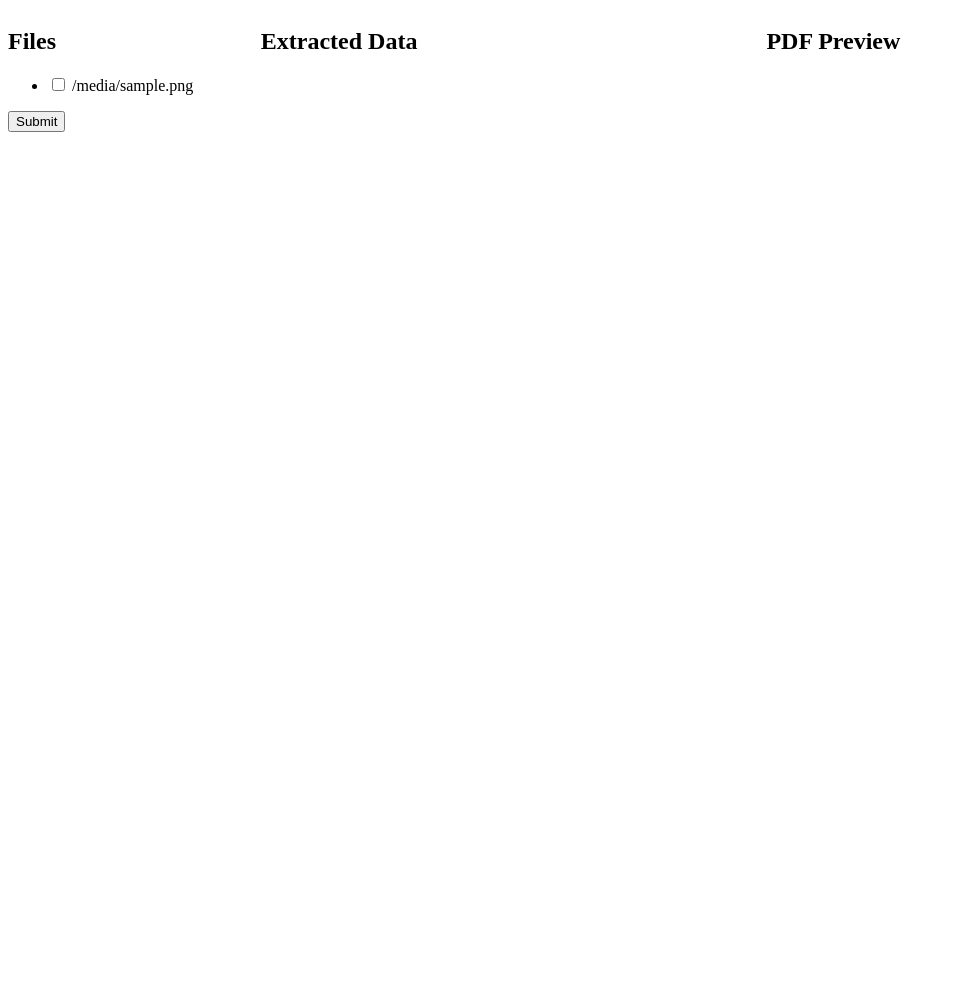
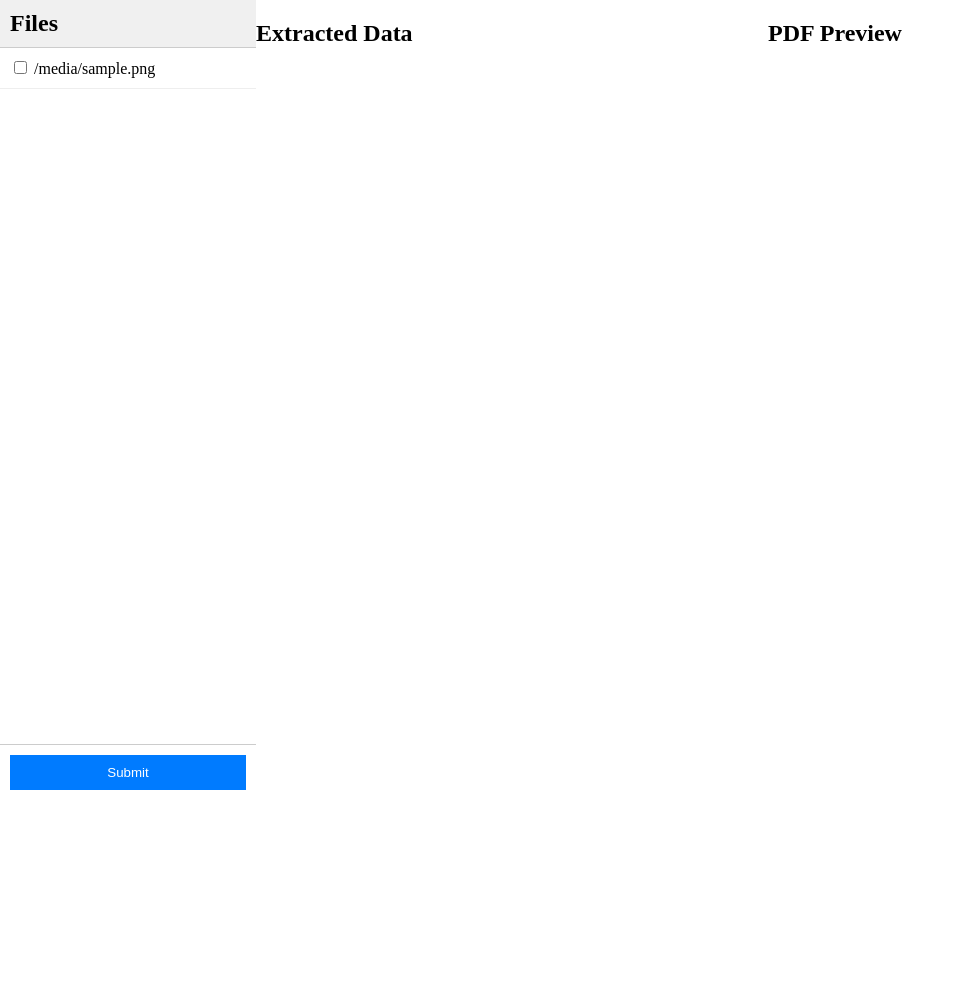
Before and after one commit to qcsui/annotation_gt, a Flask app: template app/templates/index.html in a window 1280 px wide. Shown: the top 989 px of the page, without its empty margins (0-965 px from the left). After the commit the page ends 790 px from the top, so only its background shows below. Run offline with Flask 3, Linux system fonts and the light colour scheme; the template is opened without the code that fills it: most values are stand-ins (such as "Sample title", 1, 10 or a date in 2020).

Commit message:
rollbar on file list, prettier

```diff
--- a/app/static/css/style.css
+++ b/app/static/css/style.css
@@ -6,3 +6,50 @@ iframe {
 div {
     display: inline-block;
 }
+html, body {
+    height: 100%;
+    margin: 0;
+    padding: 0;
+}
+
+.file-container {
+    width: 20%;
+    float: left;
+    height: 100%;
+    display: flex;
+    flex-direction: column;
+}
+
+.file-container h2 {
+    margin: 0;
+    padding: 10px;
+    background-color: #f0f0f0;
+    border-bottom: 1px solid #ccc;
+}
+
+.file-container ul {
+    flex-grow: 1;
+    overflow-y: auto;
+    margin: 0;
+    padding: 0;
+    list-style-type: none;
+    border-bottom: 1px solid #ccc;
+}
+
+.file-container li {
+    padding: 10px;
+    border-bottom: 1px solid #eee;
+}
+
+.file-container button {
+    margin: 10px;
+    padding: 10px;
+    background-color: #007bff;
+    color: white;
+    border: none;
+    cursor: pointer;
+}
+
+.file-container button:hover {
+    background-color: #0056b3;
+}
--- a/app/templates/index.html
+++ b/app/templates/index.html
@@ -1,7 +1,7 @@
 {% extends 'base.html' %}
 
 {% block content %}
-<div style="width: 20%; float: left; height: 100%; overflow: auto;">
+<div class="file-container">
     <h2>Files</h2>
     <ul id="fileList">
         {% for file in files %}
@@ -13,6 +13,7 @@
     </ul>
     <button onclick="submitCheckedFiles()">Submit</button>
 </div>
+
 <div style="width: 40%; float: left; height: 100%;">
     <h2>Extracted Data</h2>
     <iframe id="htmlPreview" height="800"></iframe>
```
Also changed, not shown: 1 other file.
